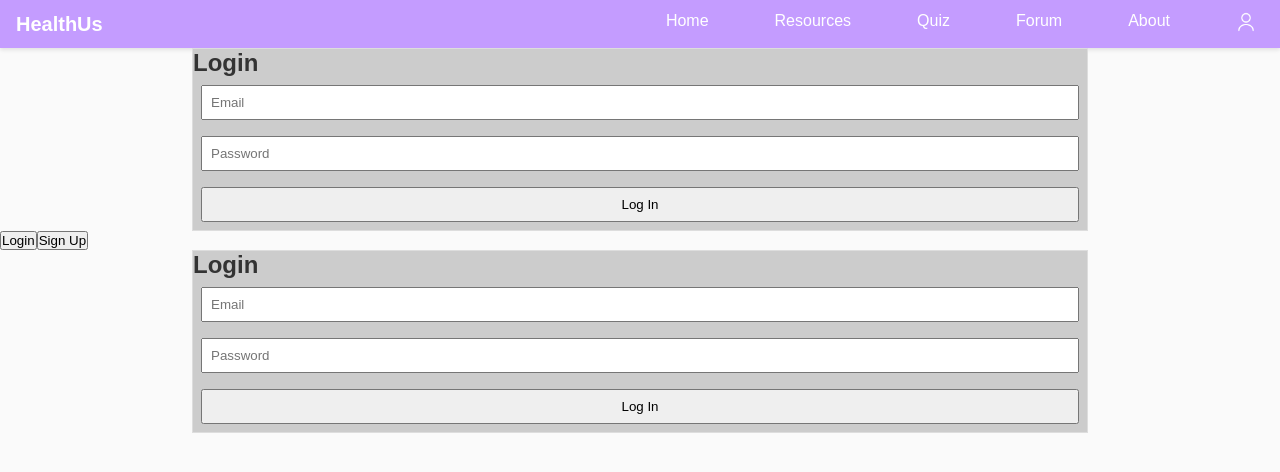
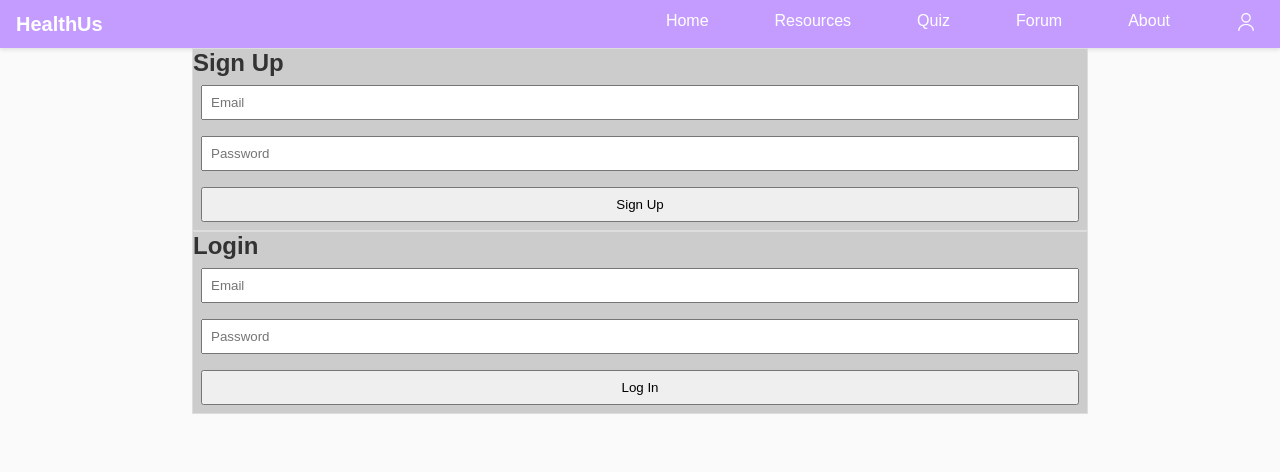
Before and after one commit to lattematics/hotpot, a React (Create React App) app: page /login in a window 1280 px wide. Shown: the top 472 px of the page. Built offline with nearby package versions, Linux system fonts and the light colour scheme.

Commit message:
Fix signin display component

```diff
--- a/src/App.jsx
+++ b/src/App.jsx
@@ -15,13 +15,10 @@ import QuizQuestion from './components/QuizQuestion';
 import ForumPage from './components/Forum';
 import { db } from './firebase';
 import Results from './components/Result';
-import Login from './components/Login';
-import Signup from './components/Signup';
+import LoginSignup from './components/LoginSignup'
 
 
 export default function App() {
-  const [isLogin, setIsLogin] = useState(true);
-
   return (
     <>
       <Navbar />
@@ -32,19 +29,8 @@ export default function App() {
         <Route path="/quiz/start" element={<QuizQuestion />} />
         <Route path="/forum" element={<ForumPage />} />
         <Route path="/results" element={<Results />} />
-        <Route path="/login" element={<Login />} />
+        <Route path="/login" element={<LoginSignup />} />
       </Routes>
-
-      <div>
-        <button class="formbtn" onClick={() => setIsLogin(true)}>Login</button>
-        <button class="formbtn" onClick={() => setIsLogin(false)}>Sign Up</button>
-
-        {isLogin ? (
-          <Login />
-        ) : (
-          <Signup />
-        )}
-      </div>
     </>
   );
 }
--- /dev/null
+++ b/src/components/LoginSignup.jsx
@@ -0,0 +1,11 @@
+import Login from './Login';
+import Signup from './Signup';
+
+export default function Navbar() {
+  return (
+    <div class="logform">
+        <Signup />
+        <Login />
+    </div>
+  );
+}
```
